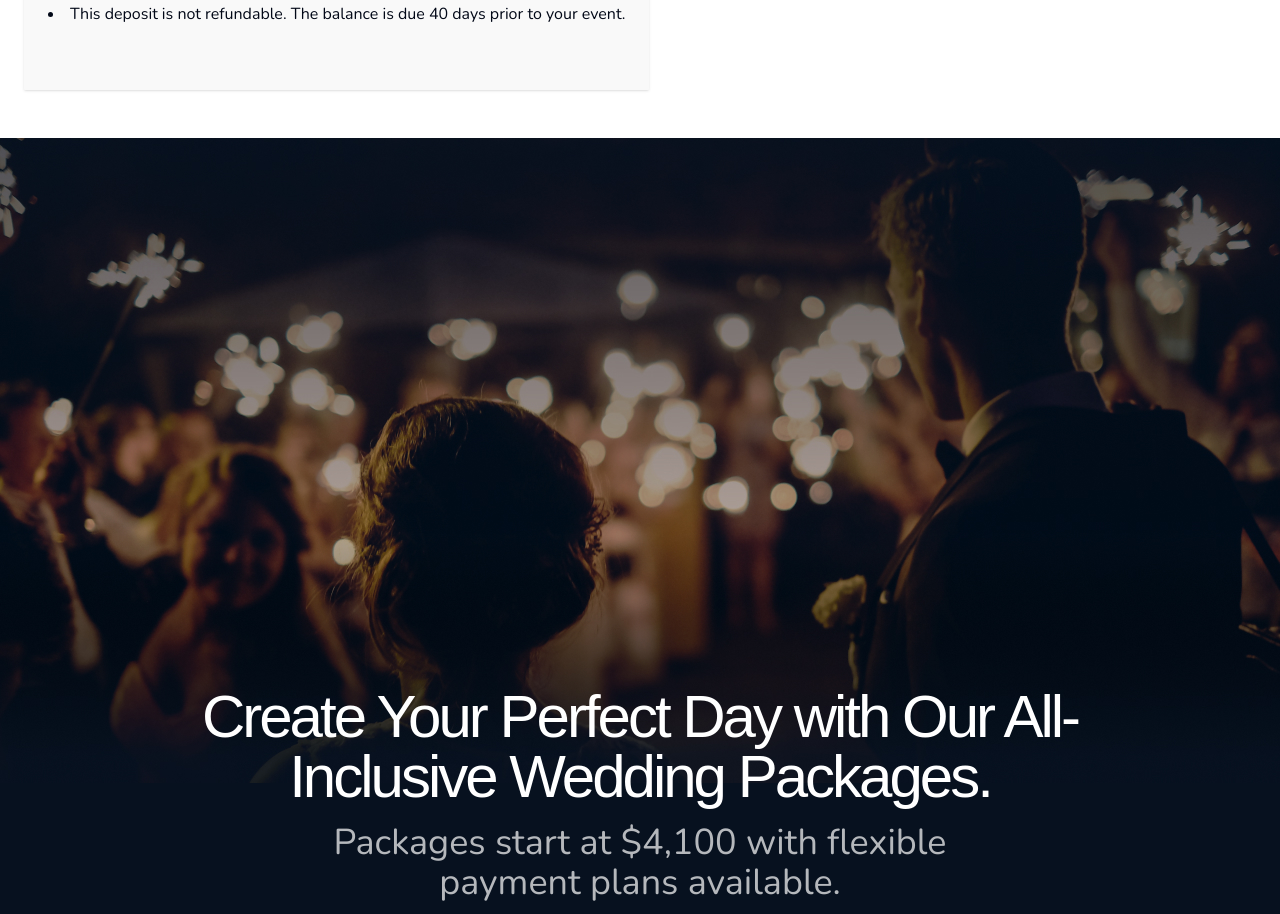
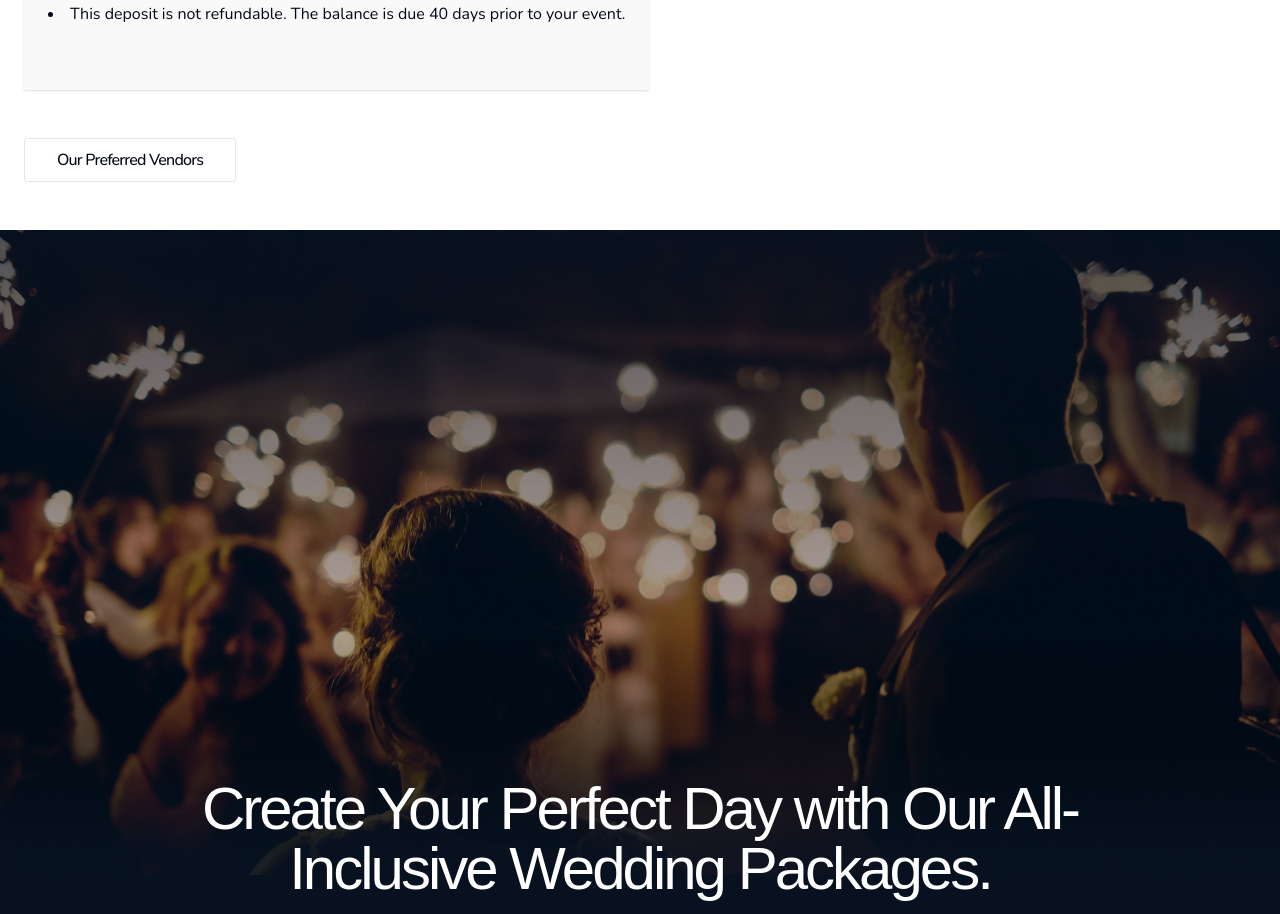
Before and after one commit to Dillonzellis/rlmaffairs-v4, a Next.js app: page /event-packages in a window 1280 px wide. Shown: the part 2480-3394 px from the top of the page. Built offline with nearby package versions, Linux system fonts and the light colour scheme; a web font is replaced by a local one.

Commit message:
feat: add vendor btn to packages

```diff
--- a/src/app/event-packages/page.tsx
+++ b/src/app/event-packages/page.tsx
@@ -3,6 +3,8 @@ import { MaxWidthWrapper } from "@/components/common/MaxWidthWrapper";
 import { Package } from "@/components/sections/packages/Package";
 import { eventPackages, smallEventPackages } from "@/data/packages";
 import { SmallPackage } from "@/components/sections/packages/SmallPackage";
+import { Button } from "@/components/common/ui/button";
+import Link from "next/link";
 
 export default function EventPackagePage() {
   return (
@@ -26,6 +28,14 @@ export default function EventPackagePage() {
               <SmallPackage key={i} {...pkg} />
             ))}
           </div>
+          <Button
+            variant="outline"
+            size="lg"
+            asChild
+            className="mt-12 text-base"
+          >
+            <Link href="/vendors">Our Preferred Vendors</Link>
+          </Button>
         </MaxWidthWrapper>
       </section>
     </main>
--- /dev/null
+++ b/src/app/vendors/page.tsx
@@ -0,0 +1,3 @@
+export default function VendorsHome() {
+  return <main>Vendors page</main>;
+}
--- a/src/app/wedding-packages/page.tsx
+++ b/src/app/wedding-packages/page.tsx
@@ -3,6 +3,9 @@ import { MaxWidthWrapper } from "@/components/common/MaxWidthWrapper";
 import { Package } from "@/components/sections/packages/Package";
 import { weddingPackages, smallWeddingPackages } from "@/data/packages";
 import { SmallPackage } from "@/components/sections/packages/SmallPackage";
+import { ArrowBtn } from "@/components/common/ArrowBtn";
+import { Button } from "@/components/common/ui/button";
+import Link from "next/link";
 
 export default function WeddingPackagePage() {
   return (
@@ -26,6 +29,14 @@ export default function WeddingPackagePage() {
               <SmallPackage key={i} {...pkg} />
             ))}
           </div>
+          <Button
+            variant="outline"
+            size="lg"
+            asChild
+            className="mt-12 text-base"
+          >
+            <Link href="/vendors">Our Preferred Vendors</Link>
+          </Button>
         </MaxWidthWrapper>
       </section>
     </main>
```
